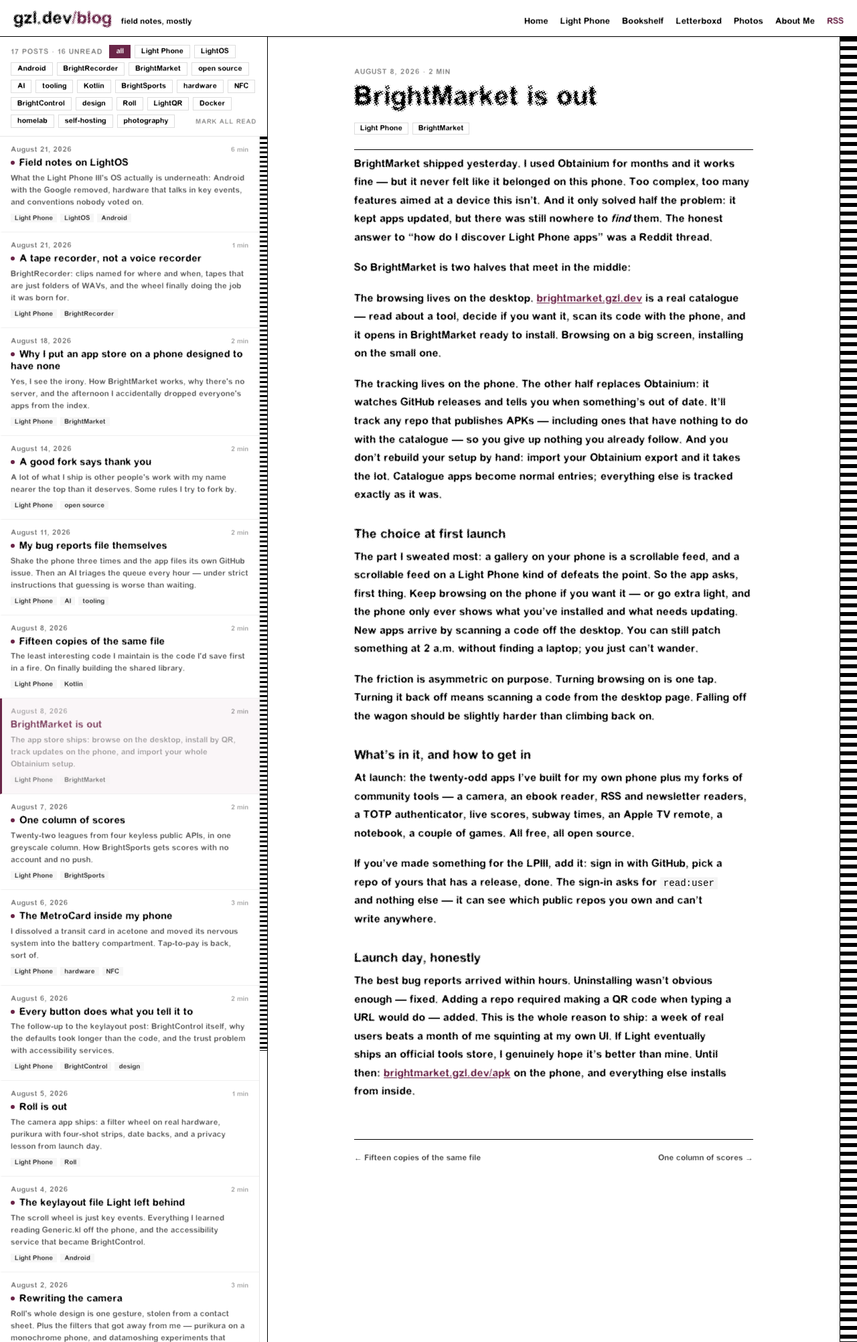
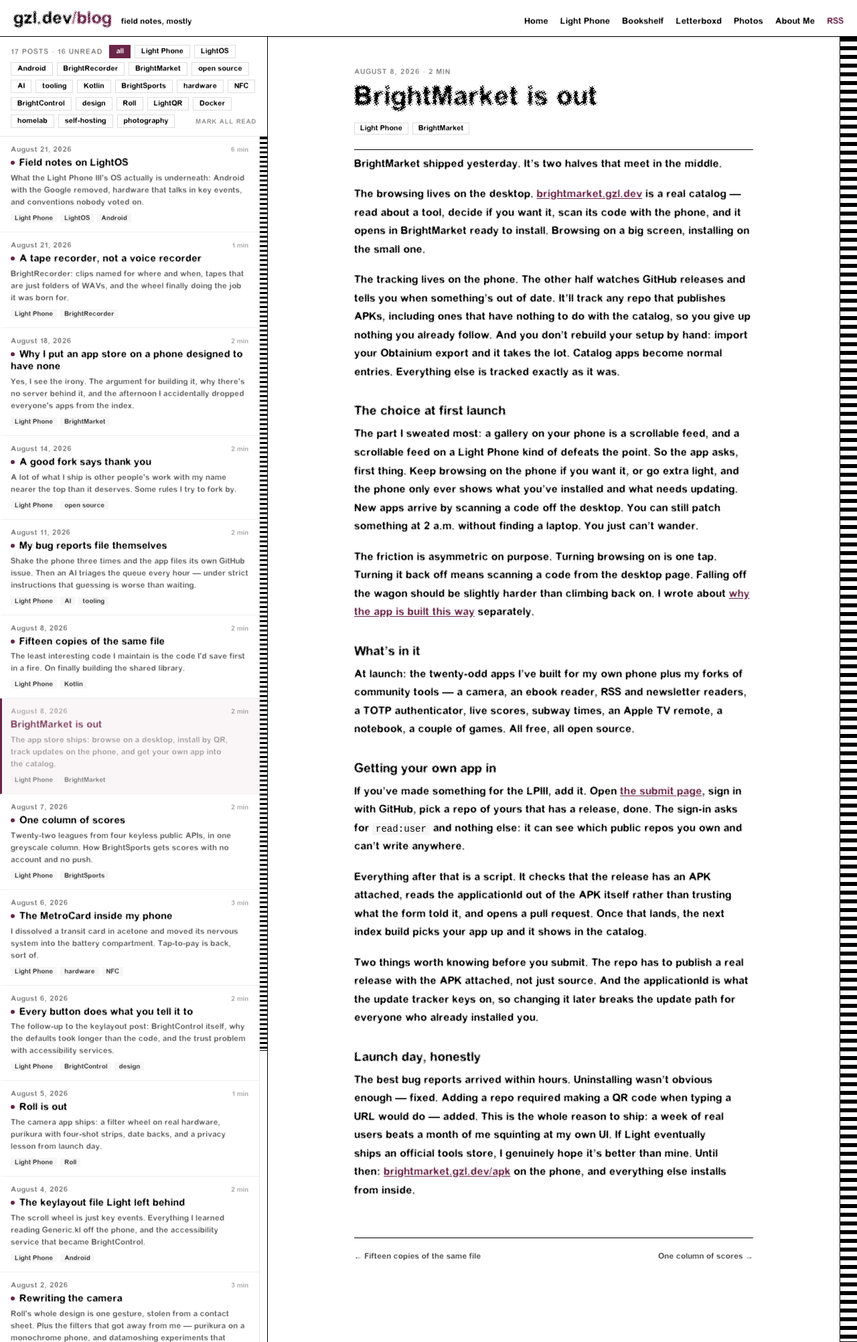
Before and after one commit to gi-os/gzldev, a Jekyll site: the page built from _posts/2026-08-08-brightmarket-is-out.md, in a window 1280 px wide. Shown: the whole page at 67% size. Built offline with Jekyll 4.4.1, drawn with Linux system fonts in a browser that asks for light colours; some web fonts are replaced.

Commit message:
Blog: split the two BrightMarket posts so they stop repeating each other
The launch post and the essay were telling the same story twice: the
Obtainium argument, the Reddit-thread line, and the Focus mode reasoning
all appeared in both. They now own different halves.

BrightMarket is out (Aug 8) is the introduction: what shipped, the two
halves, and a real section on getting your own app listed — the submit
flow, what the validation script checks, and the two things that bite you
(a release with an APK attached, and never changing the applicationId).
The submission mechanics moved here from the later post, where they were
a footnote to the architecture.

Why I put an app store on a phone designed to have none (Aug 18) keeps
the argument: why it exists, Focus mode as a design position, the
no-server index, and the empty-response outage. It drops the submission
detail and points at the launch post for it.

The two now cross-link, the way the camera and BrightControl pairs do.
Descriptions rewritten so the rail entries read as different pieces.
Also catalogue -> catalog, per house American English.

Co-Authored-By: Claude Opus 5 <noreply@anthropic.com>
Claude-Session: https://claude.ai/code/session_0113FRjdSKgBjqKpDEttcJdg

```diff
--- a/_posts/2026-08-08-brightmarket-is-out.md
+++ b/_posts/2026-08-08-brightmarket-is-out.md
@@ -3,28 +3,32 @@ layout: post
 title: "BrightMarket is out"
 date: 2026-08-08 12:45:00 -0400
 tags: ["Light Phone","BrightMarket"]
-description: "The app store ships: browse on the desktop, install by QR, track updates on the phone, and import your whole Obtainium setup."
+description: "The app store ships: browse on a desktop, install by QR, track updates on the phone, and get your own app into the catalog."
 ---
 
-BrightMarket shipped yesterday. I used Obtainium for months and it works fine — but it never felt like it belonged on this phone. Too complex, too many features aimed at a device this isn't. And it only solved half the problem: it kept apps updated, but there was still nowhere to *find* them. The honest answer to "how do I discover Light Phone apps" was a Reddit thread.
+BrightMarket shipped yesterday. It's two halves that meet in the middle.
 
-So BrightMarket is two halves that meet in the middle:
+**The browsing lives on the desktop.** [brightmarket.gzl.dev](https://brightmarket.gzl.dev) is a real catalog — read about a tool, decide if you want it, scan its code with the phone, and it opens in BrightMarket ready to install. Browsing on a big screen, installing on the small one.
 
-**The browsing lives on the desktop.** [brightmarket.gzl.dev](https://brightmarket.gzl.dev) is a real catalogue — read about a tool, decide if you want it, scan its code with the phone, and it opens in BrightMarket ready to install. Browsing on a big screen, installing on the small one.
-
-**The tracking lives on the phone.** The other half replaces Obtainium: it watches GitHub releases and tells you when something's out of date. It'll track any repo that publishes APKs — including ones that have nothing to do with the catalogue — so you give up nothing you already follow. And you don't rebuild your setup by hand: import your Obtainium export and it takes the lot. Catalogue apps become normal entries; everything else is tracked exactly as it was.
+**The tracking lives on the phone.** The other half watches GitHub releases and tells you when something's out of date. It'll track any repo that publishes APKs, including ones that have nothing to do with the catalog, so you give up nothing you already follow. And you don't rebuild your setup by hand: import your Obtainium export and it takes the lot. Catalog apps become normal entries. Everything else is tracked exactly as it was.
 
 ## The choice at first launch
 
-The part I sweated most: a gallery on your phone is a scrollable feed, and a scrollable feed on a Light Phone kind of defeats the point. So the app asks, first thing. Keep browsing on the phone if you want it — or go extra light, and the phone only ever shows what you've installed and what needs updating. New apps arrive by scanning a code off the desktop. You can still patch something at 2 a.m. without finding a laptop; you just can't wander.
+The part I sweated most: a gallery on your phone is a scrollable feed, and a scrollable feed on a Light Phone kind of defeats the point. So the app asks, first thing. Keep browsing on the phone if you want it, or go extra light, and the phone only ever shows what you've installed and what needs updating. New apps arrive by scanning a code off the desktop. You can still patch something at 2 a.m. without finding a laptop. You just can't wander.
 
-The friction is asymmetric on purpose. Turning browsing on is one tap. Turning it back off means scanning a code from the desktop page. Falling off the wagon should be slightly harder than climbing back on.
+The friction is asymmetric on purpose. Turning browsing on is one tap. Turning it back off means scanning a code from the desktop page. Falling off the wagon should be slightly harder than climbing back on. I wrote about [why the app is built this way](/blog/an-app-store-for-a-dumbphone/) separately.
 
-## What's in it, and how to get in
+## What's in it
 
 At launch: the twenty-odd apps I've built for my own phone plus my forks of community tools — a camera, an ebook reader, RSS and newsletter readers, a TOTP authenticator, live scores, subway times, an Apple TV remote, a notebook, a couple of games. All free, all open source.
 
-If you've made something for the LPIII, add it: sign in with GitHub, pick a repo of yours that has a release, done. The sign-in asks for `read:user` and nothing else — it can see which public repos you own and can't write anywhere.
+## Getting your own app in
+
+If you've made something for the LPIII, add it. Open [the submit page](https://brightmarket.gzl.dev/submit.html), sign in with GitHub, pick a repo of yours that has a release, done. The sign-in asks for `read:user` and nothing else: it can see which public repos you own and can't write anywhere.
+
+Everything after that is a script. It checks that the release has an APK attached, reads the applicationId out of the APK itself rather than trusting what the form told it, and opens a pull request. Once that lands, the next index build picks your app up and it shows in the catalog.
+
+Two things worth knowing before you submit. The repo has to publish a real release with the APK attached, not just source. And the applicationId is what the update tracker keys on, so changing it later breaks the update path for everyone who already installed you.
 
 ## Launch day, honestly
 
```
Also changed, not shown: _posts/2026-08-18-an-app-store-for-a-dumbphone.md (+6 -6 lines).
